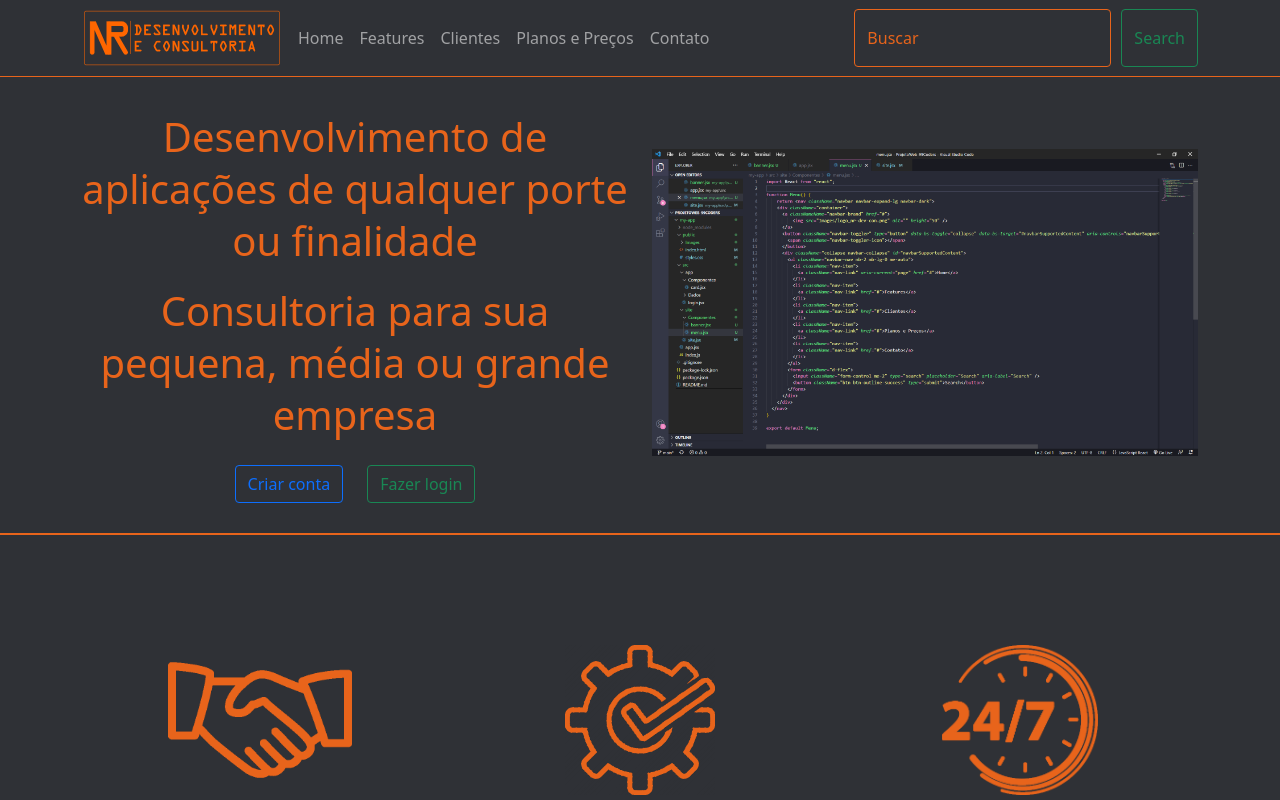
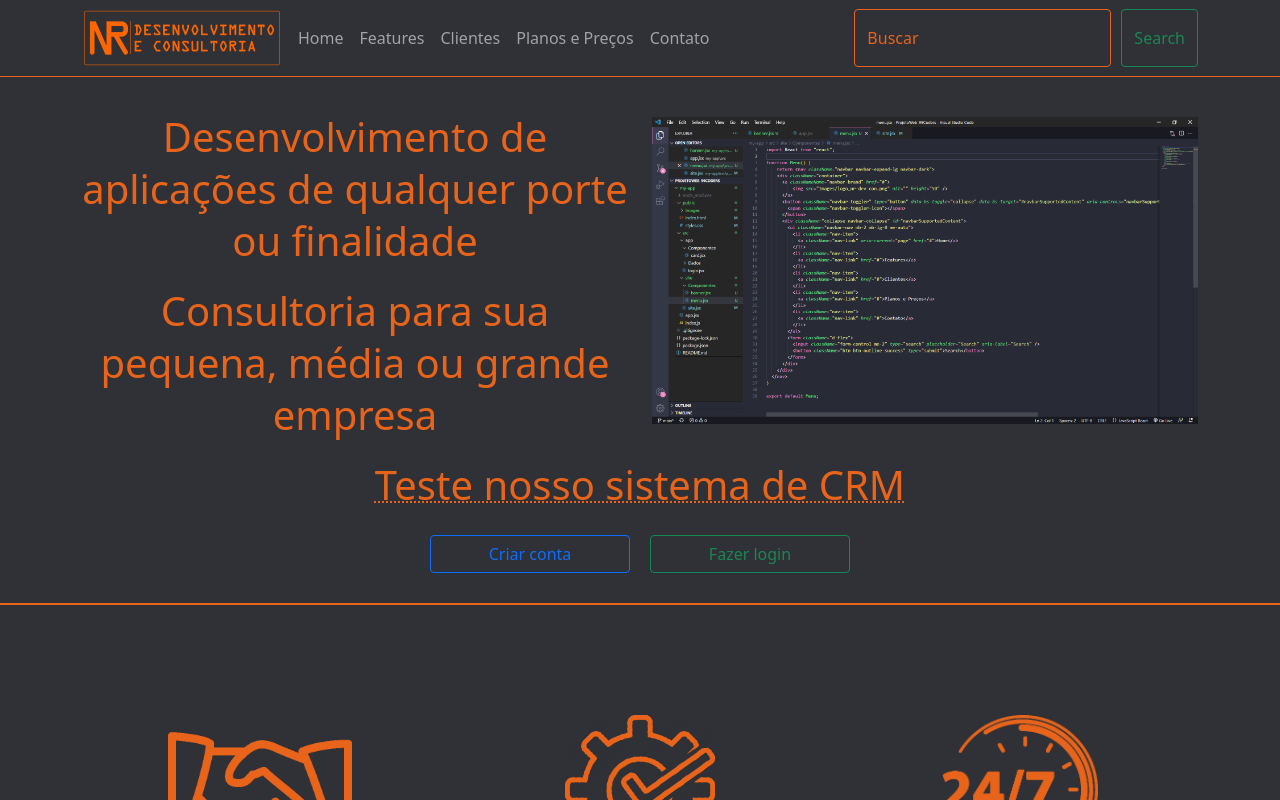
Before and after one commit to NLav/ProjetoWeb-99Coders, a React (Create React App) app in the folder my-app/: page / in a window 1280 px wide. Shown: the top 800 px of the page. Built offline with nearby package versions, Linux system fonts and the light colour scheme.

Commit message:
Aula 9 - Melhorias e correcoes

```diff
--- a/my-app/public/styles.css
+++ b/my-app/public/styles.css
@@ -43,6 +43,16 @@ input {
     padding: 70px 0 40px 0;
 }
 
+.h1-banner {
+    text-decoration: underline dotted;
+    text-decoration-thickness: 2px;
+}
+
+.btn-banner-crm {
+    width: 200px;
+    margin: 0px 10px 0px 10px;
+}
+
 .form-banner {
     display: inline;
 }
--- a/my-app/src/app/Componentes/Navbar/navbar.jsx
+++ b/my-app/src/app/Componentes/Navbar/navbar.jsx
@@ -5,9 +5,9 @@ import './navbar.css';
 function Navbar() {
     return <nav id="navbar" className="navbar fixed-top navbar-expand-lg navbar-dark">
     <div className="container">
-      <a classNameName="navbar-brand" href="#">
+      <Link classNameName="navbar-brand" to={"/app/home"}>
           <img className="me-2" src="/Images/logo_nr-dev-con.png" alt="" height="60" />
-      </a>
+      </Link>
       <button className="navbar-toggler" type="button" data-bs-toggle="collapse" data-bs-target="#navbarSupportedContent" aria-controls="navbarSupportedContent" aria-expanded="false" aria-label="Toggle navigation">
         <span className="navbar-toggler-icon"></span>
       </button>
--- a/my-app/src/app/MudarSenha/mudar-senha.jsx
+++ b/my-app/src/app/MudarSenha/mudar-senha.jsx
@@ -1,5 +1,5 @@
 import React from "react";
-import {Link} from 'react-router-dom';
+import { Link } from 'react-router-dom';
 import './mudar-senha.css';
 
 function MudarSenha() {
@@ -7,7 +7,9 @@ function MudarSenha() {
     return <section className="d-flex align-items-center text-center form-container" id="section-mudar-senha">
 
         <form className="form-sign">
+            <a href="/">
                 <img className="mb-4" src="/Images/logo_nr-dev-con-small.png" alt="" width="72" height="72" />
+            </a>
             <h1 className="h3 mb-3 fw-normal">Recuperação de senha</h1>
 
             <div className="form-floating">
--- a/my-app/src/app/Registrar/registrar.jsx
+++ b/my-app/src/app/Registrar/registrar.jsx
@@ -1,5 +1,5 @@
 import React from "react";
-import {Link} from 'react-router-dom';
+import { Link } from 'react-router-dom';
 import './registrar.css';
 
 function Registrar() {
@@ -7,7 +7,9 @@ function Registrar() {
     return <section className="d-flex align-items-center text-center form-container" id="section-registrar">
 
         <form className="form-sign">
+            <a href="/">
                 <img className="mb-4" src="/Images/logo_nr-dev-con-small.png" alt="" width="72" height="72" />
+            </a>
             <h1 className="h3 mb-3 fw-normal">Crie uma conta</h1>
 
             <div className="form-floating">
@@ -23,7 +25,7 @@ function Registrar() {
                 <label for="floatingPassword">Confirmar Senha</label>
             </div>
 
-                <button className="w-100 btn btn-lg btn-success" type="submit">Criar conta</button>
+            <Link className="w-100 btn btn-lg btn-success" to={"/app"}>Criar conta</Link>
 
             <div className="link-possuo mt-2 text-start">
                 <Link to={"/app"}>Já possuo uma conta</Link>
--- a/my-app/src/site/Componentes/banner.jsx
+++ b/my-app/src/site/Componentes/banner.jsx
@@ -7,14 +7,15 @@ function Banner() {
                 <div className="col-lg-6">
                     <h1>Desenvolvimento de aplicações de qualquer porte ou finalidade</h1>
                     <h1>Consultoria para sua pequena, média ou grande empresa</h1>
-
-                    <a href="/app/registrar" className="btn btn-outline-primary mt-3 me-4">Criar conta</a>
-                    <a href="/app" className="btn btn-outline-success mt-3">Fazer login</a>
-
                 </div>
-                <div className="col-lg-6 mt-5">
+                <div className="col-lg-6 mt-3">
                     <img src="Images/print_vs-code.png" />
                 </div>
+            </div>
+            <div className="row">
+                <h1 className="h1-banner">Teste nosso sistema de CRM</h1>
+                <a href="/app/registrar" className="btn btn-outline-primary btn-banner-crm mt-3 ms-auto">Criar conta</a>
+                <a href="/app" className="btn btn-outline-success btn-banner-crm mt-3 me-auto">Fazer login</a>
             </div>
         </div>
     </section>
```
Lines whose indentation alone changed are shown as unchanged.
